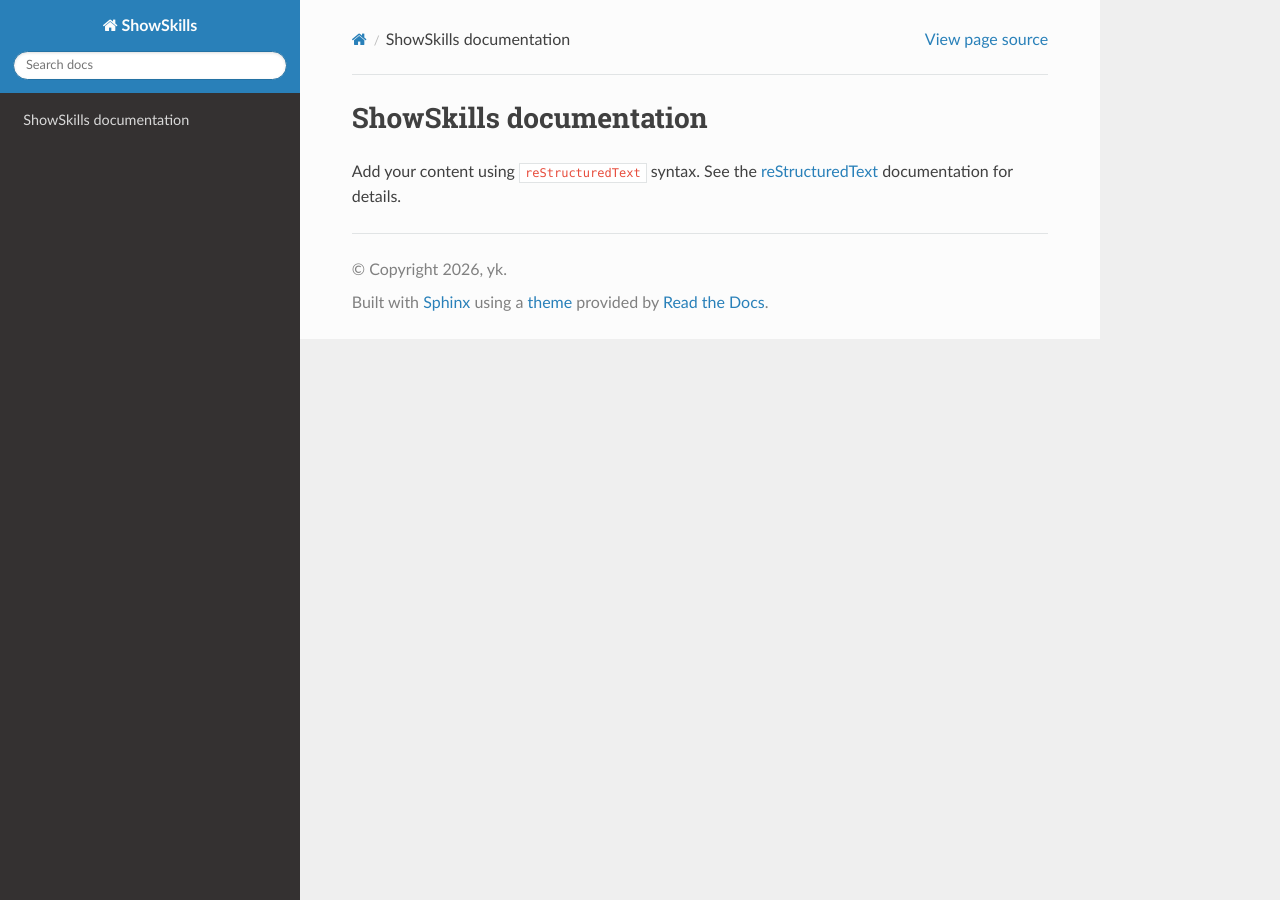
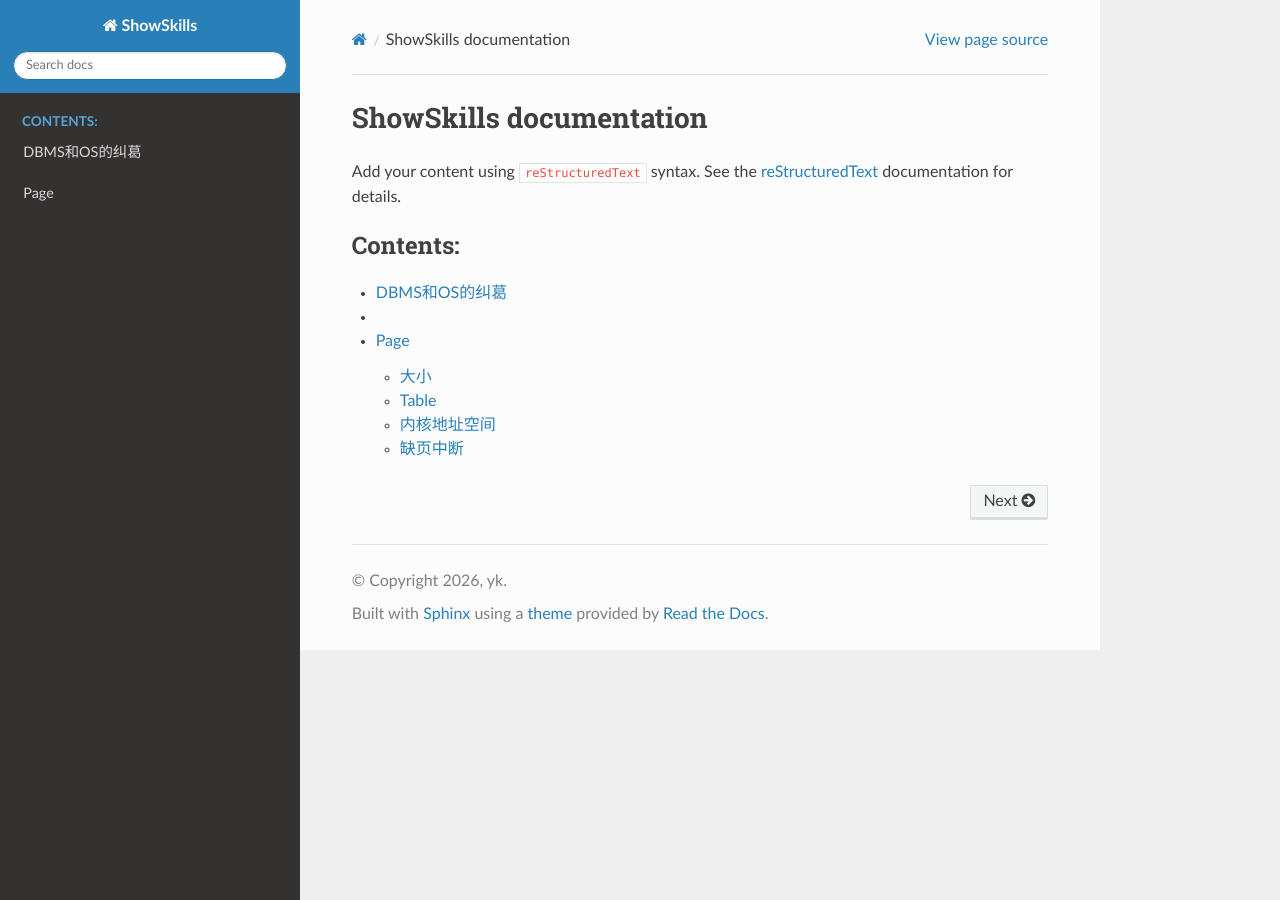
Before and after one commit to ShitYang/ShowSkills, a Sphinx documentation site: the page built from docs/source/index.rst, in a window 1280 px wide. Built offline with Sphinx 7.4.7 and the Read the Docs theme 3.1.0, drawn with Linux system fonts in a browser that asks for light colours; some of the changed lines change nothing that is shown.

Commit message:
DBMS和OS之间的纠葛

```diff
--- /dev/null
+++ b/docs/source/DBMS.md
@@ -0,0 +1,15 @@
+# DBMS和OS的纠葛
+当使用DBMS时，总是需要摆脱OS的页面交换等机制，因为DBMS维护的页面之间是有逻辑关系的，可以优化，而OS不知道。
+1. DBMS会申请一片较大的区域为Buffer Pool，目的是摆脱malloc
+2. DBMS维护Buffer Pool自己页面的换入换出。**但是**需要注意，OS仍然会换入换出页面，即使他是Buffer Pool内的页面。所以一般DBMS独占整个系统。
+> 为了防止上述灾难发生，成熟的数据库系统（如 MySQL InnoDB）和运维规范通常有两道防线，确保 Buffer Pool 牢牢锁在物理内存中：
+>> - 第一道防线：软件层面的“锁定”
+DBMS 会通过系统调用告诉操作系统：“这块内存非常重要，绝对不允许换出”。
+1.  mlock() / mlockall()：MySQL 在初始化 Buffer Pool 时，会尝试调用 mlock() 系统调用。这会将 Buffer Pool 对应的虚拟内存地址锁定在物理内存中。只要锁定了，Linux 的 kswapd 线程在扫描内存时，会直接跳过这些页，无论内存多紧张都不会把它们 Swap 出去。
+2. O_DIRECT：虽然主要用于绕过 OS 的 Page Cache，但它配合内存分配策略，也减少了 OS 对这块内存的干预能力。
+>> - 第二道防线：运维层面的“隔离”
+1. 正如你之前的笔记所提到的，我们会配置操作系统参数。
+vm.swappiness = 0 (或 1)：在 Linux 中，这个参数控制内核使用 Swap 的倾向。设置为 0 或 1 意味着“除非发生内存溢出（OOM），否则尽量不要使用 Swap”。
+2. 独占资源：通常数据库服务器会预留足够的内存给 OS（例如 20%），剩下的全给 Buffer Pool，确保物理上就不会触发 Swap 机制。
+
+#
--- /dev/null
+++ b/docs/source/OS.md
@@ -0,0 +1,19 @@
+# Page
+## 大小
+一般是4KB，同Disk的块大小相同。
+## Table
+1. Page Table维护了进程中分配的页。当程序需要访问一个虚拟地址时，首先访问TLB（快表），如果Miss了，再从内存中取出页表，进行物理地址转换。
+2. 需要注意，内核地址空间，维护了PCB，其中包括页表的物理地址。
+## 内核地址空间
+内核地址空间，包括私有和公共的部分
+1. 私有由进程私有，包含PCB，进程上下文切换等
+2. 公共部分包括Page Cache，缓存那些进程的公共页.read系统调用会先将页从磁盘拷贝到Page Cache，再拷贝到进程地址空间中
+DBMS往往会跳过Page Cache，因为会多一次Page拷贝，通过Read系统调用的OIDirect标志位实现。
+## 缺页中断
+当内核接收到缺页异常后，它会进行最终的裁决。这个过程不仅仅是看页表，而是要检查这个访问地址是否属于该进程合法的地址空间范围。
+1. 检查虚拟内存区域（VMA）
+在 Linux 中，每个进程都有一个 vm_area_struct (VMA) 结构体链表，它描述了进程所有合法的内存区域（如代码段、数据段、堆、栈等）。
+2. 最终判决
+内核会根据引发异常的虚拟地址，去查找对应的 VMA。
+如果找不到对应的 VMA，说明这个地址完全不在进程被分配的内存范围内（例如，访问了一个野指针或空指针）。这时，内核会判定为非法访问，并向该进程发送 SIGSEGV 信号，也就是我们常说的段错误。
+如果找到了 VMA，但访问违反了权限（如向只读段写入），内核同样会发送 SIGSEGV 信号。
--- a/docs/source/index.rst
+++ b/docs/source/index.rst
@@ -14,3 +14,6 @@ documentation for details.
 .. toctree::
    :maxdepth: 2
    :caption: Contents:
+
+   DBMS
+   OS
```
